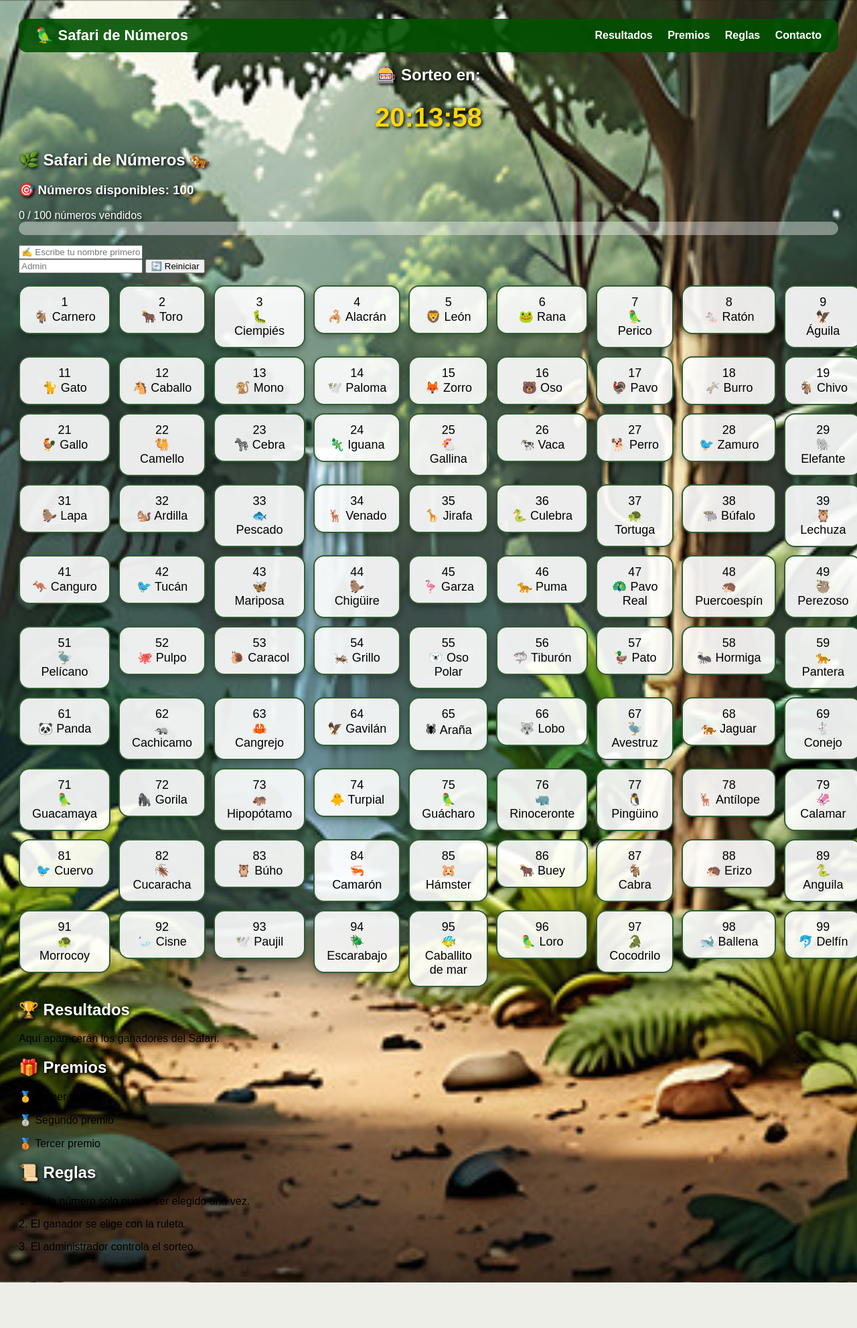
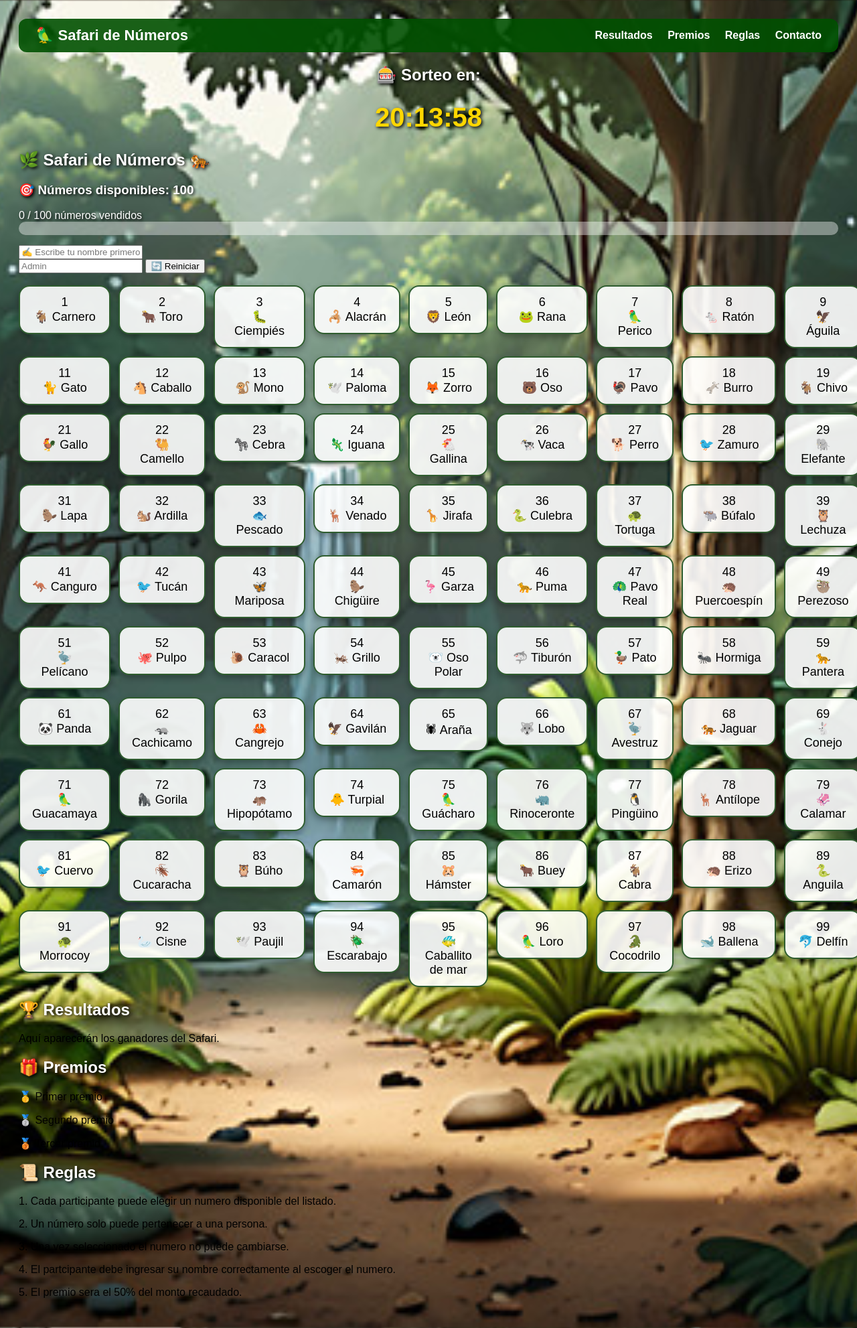
Before and after one commit to ferchomg2608-ux/numeros_server, a Flask app: page / in a window 1280 px wide; the page is wider, and only the part inside the window is pictured. Shown: that part at 67% size. Before the commit the page ends 1915 px from the top of that part, so only its background shows below. Run offline with Flask 3, Linux system fonts and the light colour scheme.

Commit message:
Nuevas Reglas

```diff
--- a/templates/index.html
+++ b/templates/index.html
@@ -443,9 +443,11 @@ setInterval(actualizarNumeros, 3000)
 
 <h2>📜 Reglas</h2>
 
-<p>1. Cada número solo puede ser elegido una vez.</p>
-<p>2. El ganador se elige con la ruleta.</p>
-<p>3. El administrador controla el sorteo.</p>
+<p>1. Cada participante puede elegir un numero disponible del listado.</p>
+<p>2. Un número solo puede pertenecer a una persona.</p>
+<p>3. Una vez seleccionado el numero no puede cambiarse.</p>
+<p>4. El partcipante debe ingresar su nombre correctamente al escoger el numero.</p>
+<p>5. El premio sera el 50% del monto recaudado.</p>
 
 </section>
 
```
